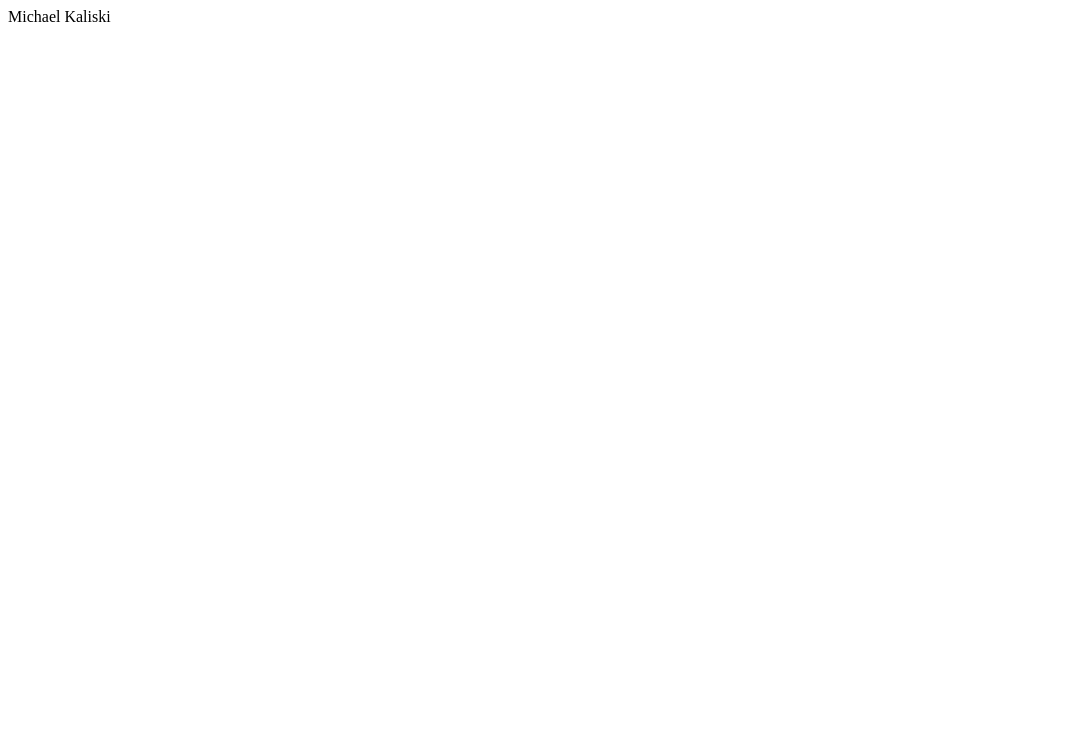
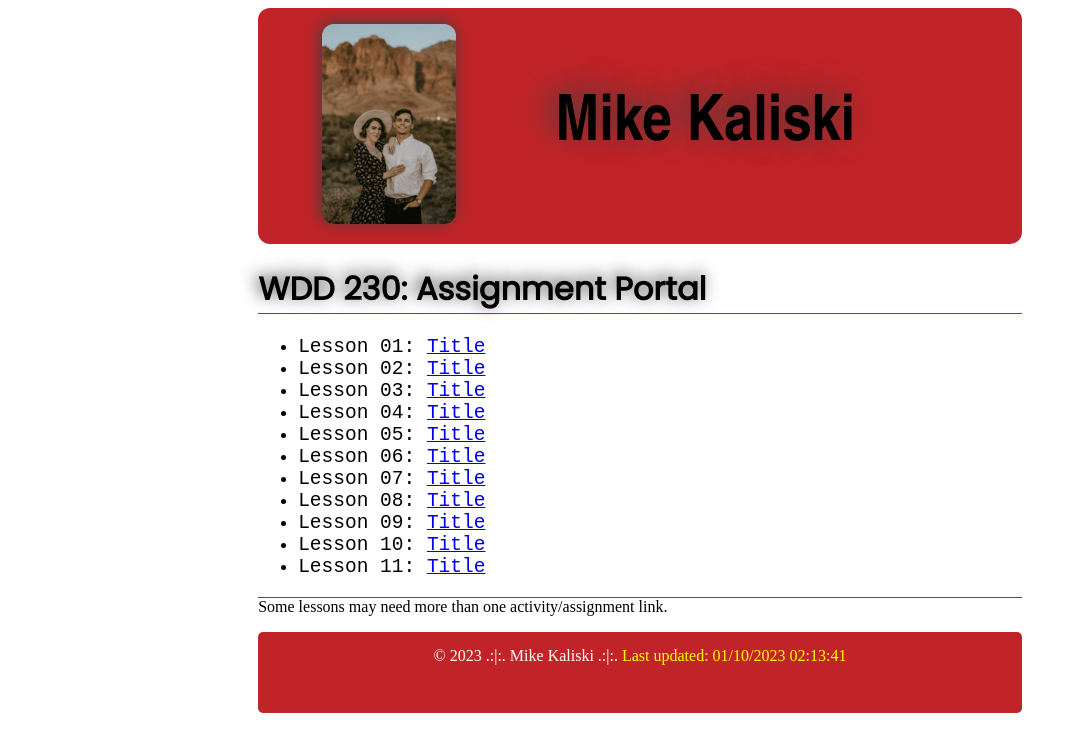
Before and after one commit to definitely-a-human/wdd230, a plain HTML site: page index.html in a window 1280 px wide. Shown: the whole page, without its empty margins (0-1077 px from the left). Drawn offline with Linux system fonts and the light colour scheme; a web font is replaced by a local one.

Commit message:
finished assignment portal

```diff
--- a/index.html
+++ b/index.html
@@ -1 +1,53 @@
-Michael Kaliski
+<!DOCTYPE html>
+<html lang="en">
+<head>
+    <meta charset="UTF-8">
+    <meta http-equiv="X-UA-Compatible" content="IE=edge">
+    <meta name="viewport" content="width=device-width, initial-scale=1.0">
+    <title>Mike Kaliski | WDD230 Assignment Protal</title>
+    <meta name="author" content="Mike Kaliski">
+    <meta name="content" content="Mike Kaliski's assignment portal for WDD230 at BYU Idaho - 2023">
+    <link rel="stylesheet" href="styles/portal-styles.css">
+</head>
+<body>
+    <div class="content-wrapper">
+        <header>
+        <div class="header-grid">
+            <div class="profile-picture">
+                <img class="profile-image" src="images/Engagement.png" alt="Picture of my wife and I">
+            </div>
+            <div class="name">
+                <h1>Mike Kaliski</h1>
+            </div>
+        </div>
+        </header>
+
+        <main>
+        <div class="main-content">
+            <h1 class="portal-header-text">WDD 230: Assignment Portal</h1>
+            <ul class="lesson-list">
+                <li>Lesson 01: <a href="#">Title</a></li>
+                <li>Lesson 02: <a href="#">Title</a></li>
+                <li>Lesson 03: <a href="#">Title</a></li>
+                <li>Lesson 04: <a href="#">Title</a></li>
+                <li>Lesson 05: <a href="#">Title</a></li>
+                <li>Lesson 06: <a href="#">Title</a></li>
+                <li>Lesson 07: <a href="#">Title</a></li>
+                <li>Lesson 08: <a href="#">Title</a></li>
+                <li>Lesson 09: <a href="#">Title</a></li>
+                <li>Lesson 10: <a href="#">Title</a></li>
+                <li>Lesson 11: <a href="#">Title</a></li>
+            </ul>
+            <p>Some lessons may need more than one activity/assignment link.</p>
+        </div>
+        </main>
+        <footer>
+            <div class="footer-wrapper">
+                    <div class="copyright"><span id="copyright"></span><span id="copyright-name">       .:|:.        Mike Kaliski      .:|:.    </span><span id="update-text">  Last updated: </span><span id="last-update"></span></p>
+                    </div>
+            </div>
+        </footer>
+    </div>
+    <script src="scripts/portal.js"></script>
+</body>
+</html>
--- /dev/null
+++ b/scripts/portal.js
@@ -0,0 +1,5 @@
+const copyright = document.querySelector('#copyright');
+
+copyright.textContent = `© ${new Date().getFullYear()}`;
+
+let lastModif = document.getElementById("last-update").innerText = document.lastModified;
--- /dev/null
+++ b/styles/portal-styles.css
@@ -0,0 +1,119 @@
+@import url('https://fonts.googleapis.com/css2?family=Cabin+Sketch&family=Poppins&display=swap');
+
+
+
+body {
+    display: grid;
+    grid-template-columns: auto auto auto
+}
+
+
+
+.content-wrapper {
+    grid-column: 2/3;
+}
+
+
+
+header {
+    background-color: #C12428;
+    border-radius: .75em;
+}
+
+
+
+h1 {
+    text-shadow: -.1em -.1em .5em #413f3f;
+}
+
+
+
+.header-grid {
+    display: grid;
+    grid-template-columns: auto auto auto;
+}
+
+
+
+.profile-picture {
+    grid-column: 1/2;
+    margin-left: 3em;
+    padding: 1em;
+    margin-top: auto;
+    margin-bottom: auto;
+}
+
+
+.name {
+    grid-column: 2/4;
+    margin-top: auto;
+    margin-bottom: auto;
+    font-size: 2em;
+    font-family: 'Cabin Sketch', 'Arial Narrow', Arial, sans-serif;
+
+}
+
+
+.profile-image {
+    border-radius: .75em;
+    box-shadow: -.1em -.1em 1em #413f3f;
+    margin-top: auto;
+    margin-bottom: auto;
+}
+
+
+
+.portal-header-text {
+    font-family: 'Poppins', Arial, Helvetica, sans-serif;
+    border-bottom: 1px solid #C12428;
+}
+
+
+
+.lesson-list {
+    font-family: monospace;
+    font-size: 1.5em;
+}
+
+.main-content {
+    align-self: center;
+}
+
+p {
+    border-top: 1px solid #C12428;
+}
+
+footer {
+    background-color: #C12428;
+    border-radius: .75em;
+    display: block;
+    justify-content: center;
+    text-align: center;
+    padding: 15px;
+    border-radius: 5px;
+    margin: auto;
+    align-items: center;
+}
+
+
+
+#copyright {
+    color: white;
+}
+
+
+
+#copyright-name {
+    color: white;
+}
+
+
+
+#update-text {
+    color: yellow;
+}
+
+
+#last-update {
+    color: yellow;
+}
```
Also changed, not shown: images/Engagement.png (added).
